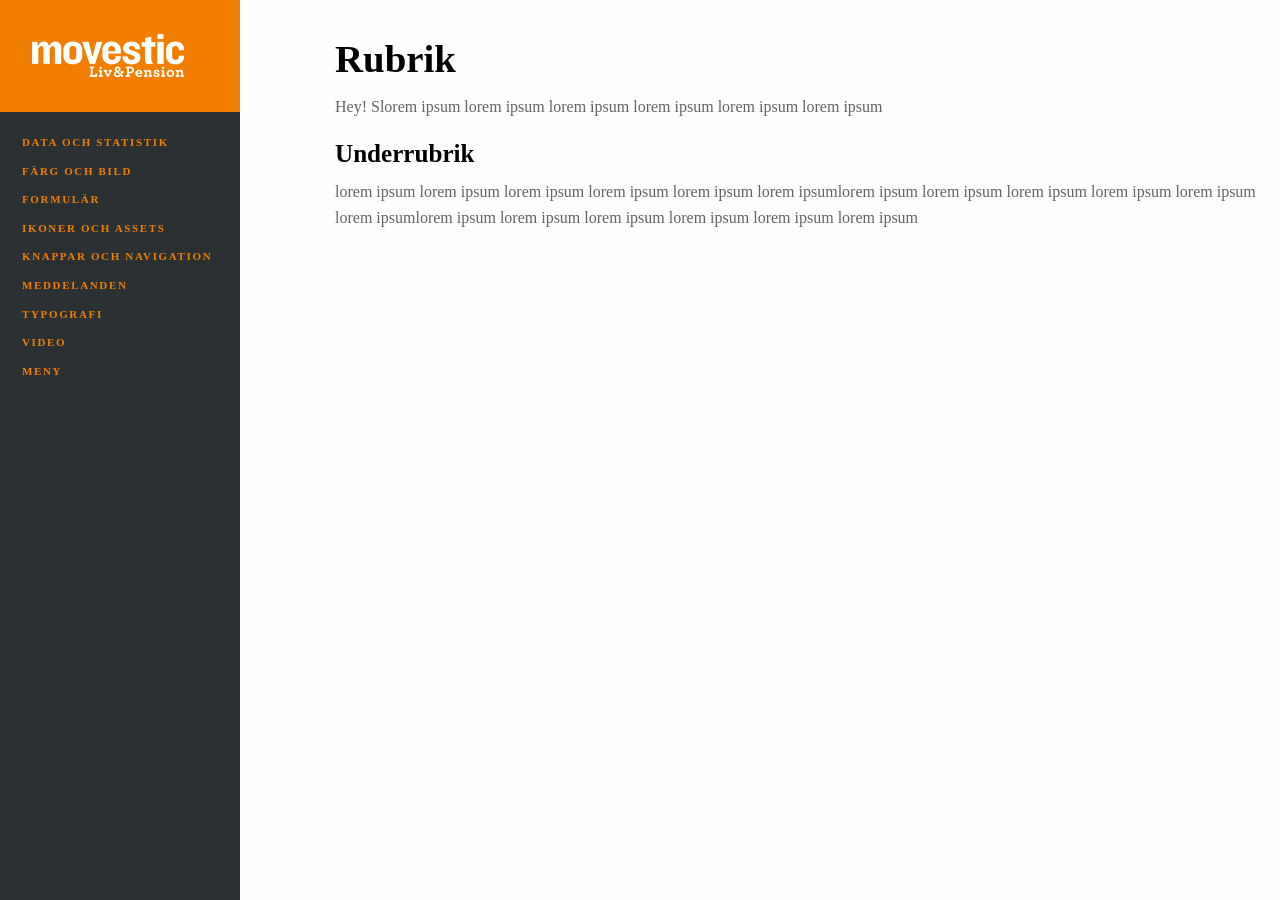
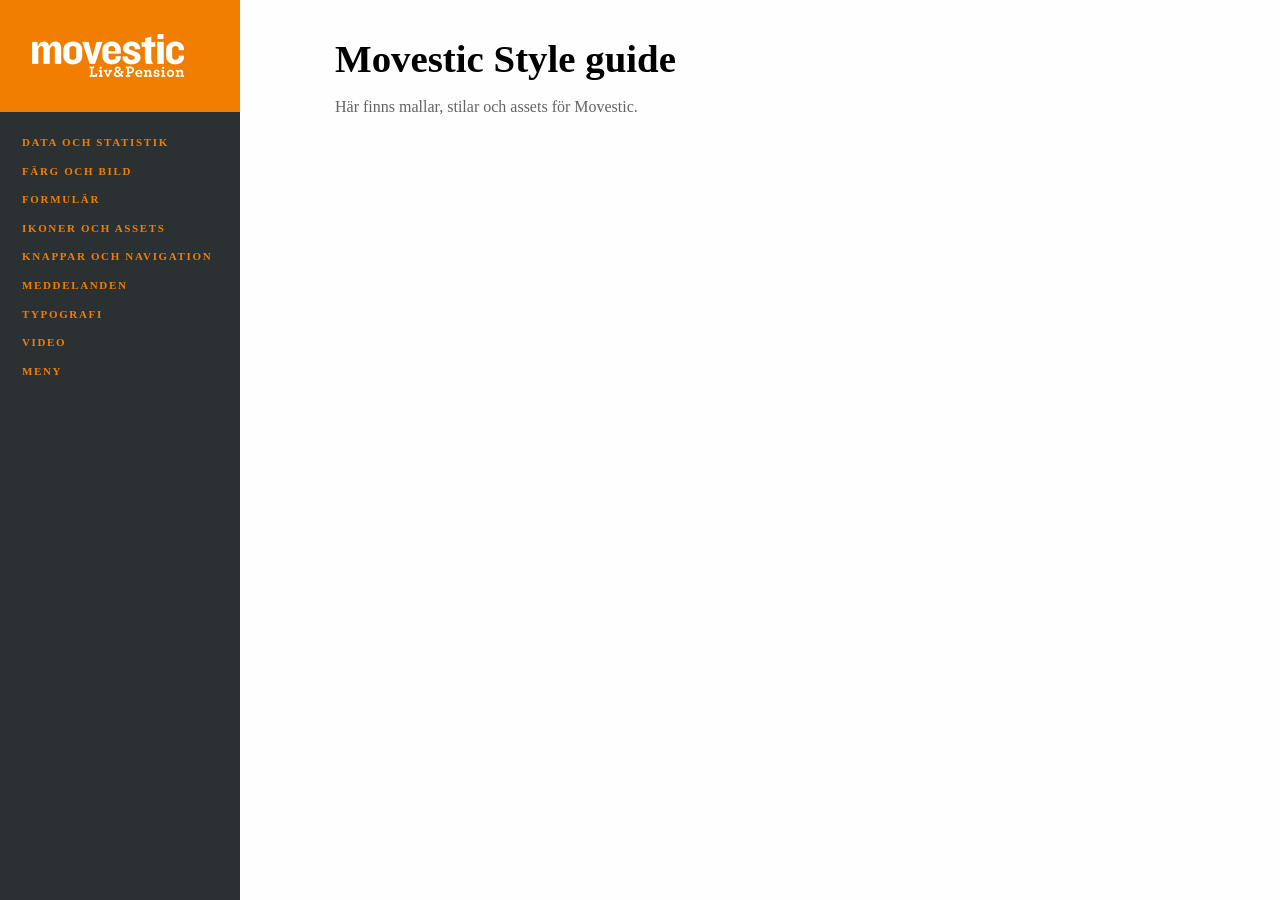
Before and after one commit to Movestic/DesignManual, a Jekyll site: the page built from docs/index.md, in a window 1280 px wide. Built offline with Jekyll 4.4.1, drawn with Linux system fonts in a browser that asks for light colours; nearby versions of some CDN libraries; some web fonts are replaced.

Commit message:
index page change

```diff
--- a/docs/index.md
+++ b/docs/index.md
@@ -1,8 +1,5 @@
 ---
 layout: movestic
 ---
-# Rubrik
-Hey! Slorem ipsum lorem ipsum lorem ipsum lorem ipsum lorem ipsum lorem ipsum
-
-## Underrubrik
-lorem ipsum lorem ipsum lorem ipsum lorem ipsum lorem ipsum lorem ipsumlorem ipsum lorem ipsum lorem ipsum lorem ipsum lorem ipsum lorem ipsumlorem ipsum lorem ipsum lorem ipsum lorem ipsum lorem ipsum lorem ipsum
+# Movestic Style guide
+Här finns mallar, stilar och assets för Movestic.
```
